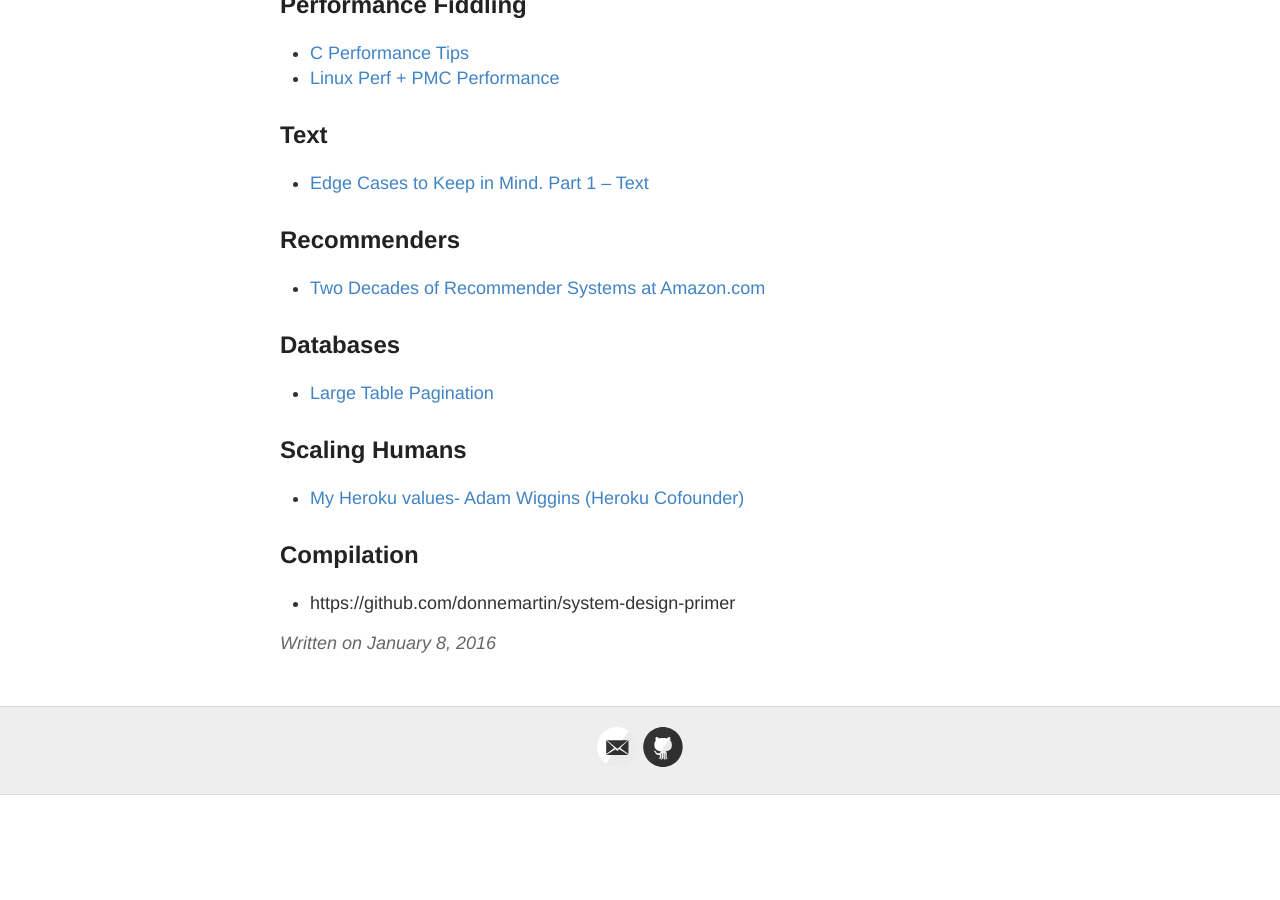
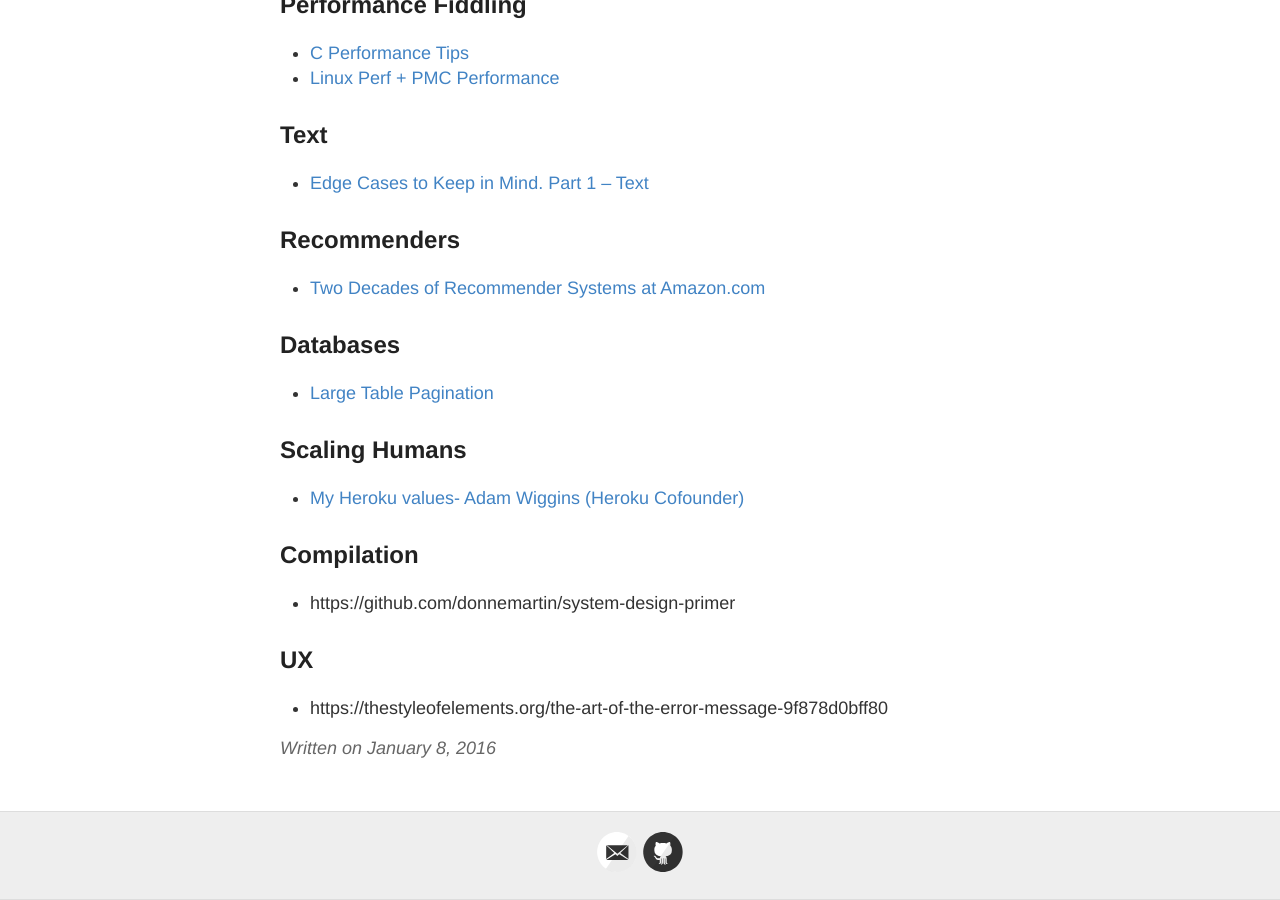
Before and after one commit to RONNCC/ronncc.github, a Jekyll site: the page built from _posts/2016-1-8-systemDesignNotes.md, in a window 1280 px wide and 900 px high, scrolled down 1112 px. Built offline with Jekyll 4.4.1, drawn with Linux system fonts in a browser that asks for light colours; comment, search, counter and statistics services are not loaded; before the commit the page ends 1907 px from its top, so only the background shows below that.

Commit message:
Update 2016-1-8-systemDesignNotes.md

```diff
--- a/_posts/2016-1-8-systemDesignNotes.md
+++ b/_posts/2016-1-8-systemDesignNotes.md
@@ -57,3 +57,6 @@ type: post
 
 ## Compilation
 - https://github.com/donnemartin/system-design-primer
+
+## UX
+- https://thestyleofelements.org/the-art-of-the-error-message-9f878d0bff80
```
